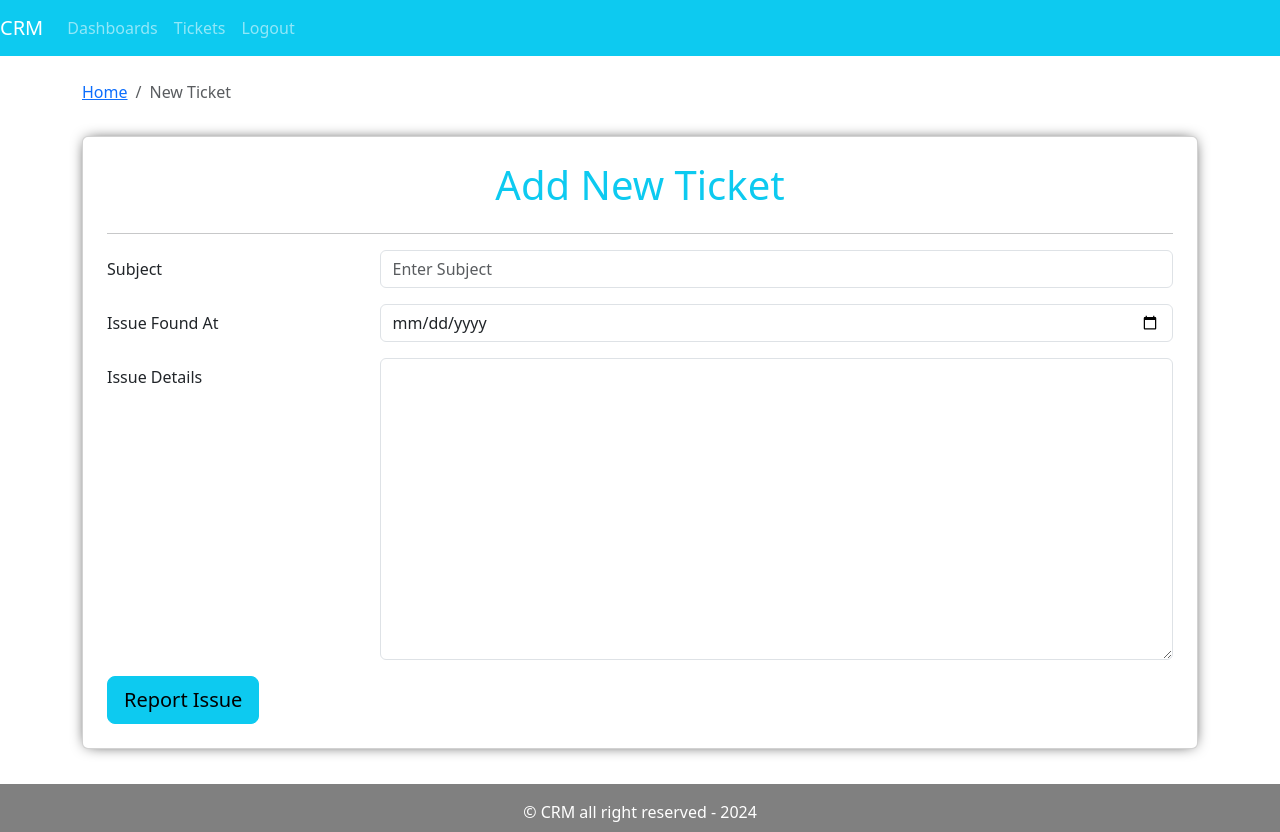
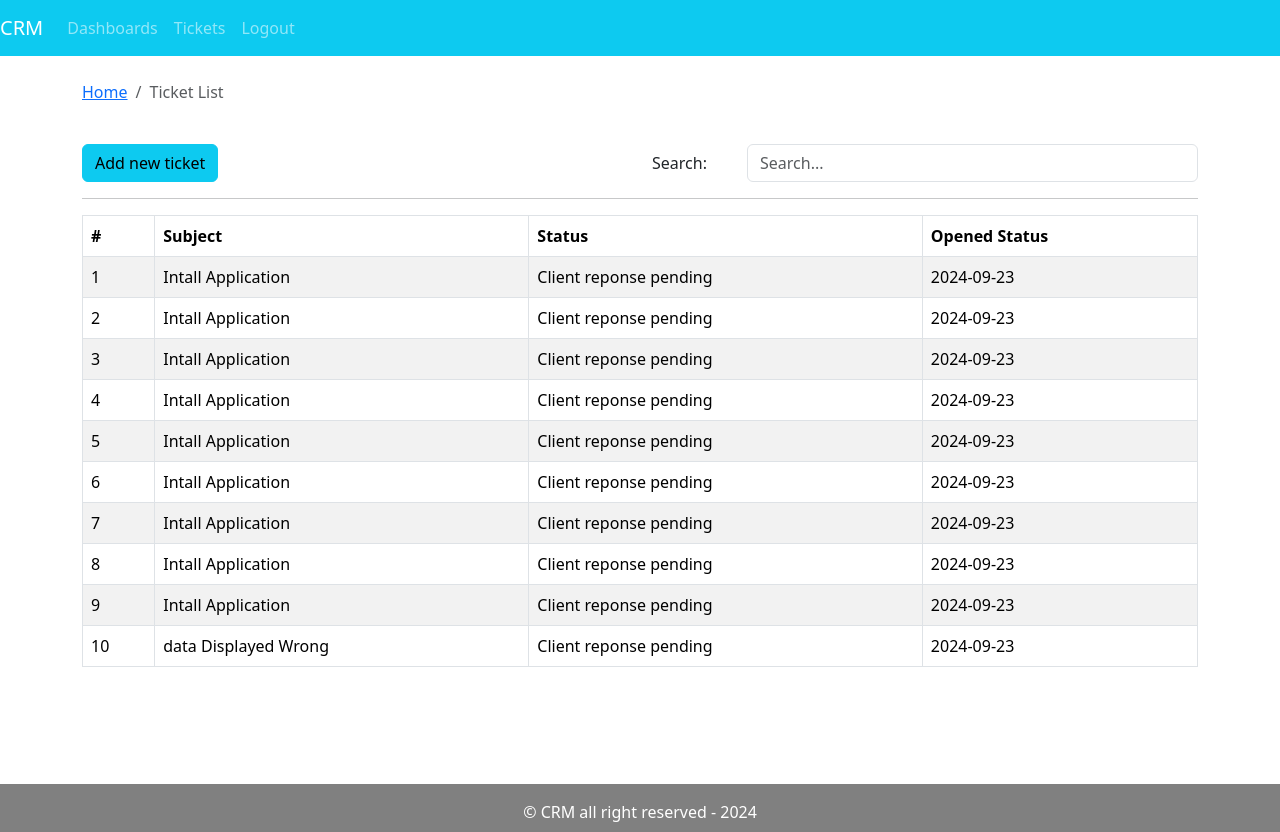
Before and after one commit to Arghadeep156/crm-frontend, a React (Create React App) app: page / in a window 1280 px wide. Built offline with nearby package versions, Linux system fonts and the light colour scheme.

Commit message:
added the ticket list

```diff
--- a/src/App.js
+++ b/src/App.js
@@ -3,13 +3,15 @@
 import DefaultLayout from "./layout/DefaultLayout";
 import Dashboard from "./page/entry/dashboard/Dashboard";
 import AddTicket from "./page/newticket/AddTicket";
-
+import TicketListing from "./page/ticket-listing/TicketListing";
 function App() {
   return (
     <div className="App">
+      {/* <Entrypage /> */}
       <DefaultLayout>
         {/* <Dashboard /> */}
-        <AddTicket />
+        {/* <AddTicket /> */}
+        <TicketListing />
       </DefaultLayout>
     </div>
   );
--- a/src/assets/dummy-tickets.json
+++ b/src/assets/dummy-tickets.json
@@ -1,51 +1,61 @@
 [
   {
     "id": 1,
+    "subject": "Intall Application",
     "status": "Client reponse pending",
     "addedAt": "2024-09-23"
   },
   {
     "id": 2,
+    "subject": "Intall Application",
     "status": "Client reponse pending",
     "addedAt": "2024-09-23"
   },
   {
     "id": 3,
+    "subject": "Intall Application",
     "status": "Client reponse pending",
     "addedAt": "2024-09-23"
   },
   {
     "id": 4,
+    "subject": "Intall Application",
     "status": "Client reponse pending",
     "addedAt": "2024-09-23"
   },
   {
     "id": 5,
+    "subject": "Intall Application",
     "status": "Client reponse pending",
     "addedAt": "2024-09-23"
   },
   {
     "id": 6,
+    "subject": "Intall Application",
     "status": "Client reponse pending",
     "addedAt": "2024-09-23"
   },
   {
     "id": 7,
+    "subject": "Intall Application",
     "status": "Client reponse pending",
     "addedAt": "2024-09-23"
   },
   {
     "id": 8,
+    "subject": "Intall Application",
     "status": "Client reponse pending",
     "addedAt": "2024-09-23"
   },
   {
     "id": 9,
+    "subject": "Intall Application",
     "status": "Client reponse pending",
     "addedAt": "2024-09-23"
   },
   {
     "id": 10,
+    "subject": "data Displayed Wrong",
     "status": "Client reponse pending",
     "addedAt": "2024-09-23"
   }
--- /dev/null
+++ b/src/components/search-form/SearchForm.js
@@ -0,0 +1,30 @@
+import React from "react";
+import { Form, FormGroup, Row, Col } from "react-bootstrap";
+import PropTypes from "prop-types";
+
+export default function SearchForm({ handleOnChange, str }) {
+  return (
+    <div>
+      <Form>
+        <FormGroup as={Row}>
+          <Form.Label column sm="2">
+            Search:{" "}
+          </Form.Label>
+          <Col ms={10}>
+            <Form.Control
+              name="searchStr"
+              onChange={handleOnChange}
+              value={str}
+              placeholder="Search..."
+            ></Form.Control>
+          </Col>
+        </FormGroup>
+      </Form>
+    </div>
+  );
+}
+
+SearchForm.prototypes = {
+  handleOnChange: PropTypes.func.isRequired,
+  str: PropTypes.string.isRequired,
+};
--- a/src/components/tickettable/TicketTable.js
+++ b/src/components/tickettable/TicketTable.js
@@ -1,5 +1,6 @@
 import React from "react";
 import { Table } from "react-bootstrap";
+import PropTypes from "prop-types";
 
 export default function TicketTable({ tickets }) {
   return (
@@ -19,7 +20,7 @@
               return (
                 <tr>
                   <td>{ele.id}</td>
-                  <td>Pta nahi</td>
+                  <td>{ele.subject}</td>
                   <td>{ele.status}</td>
                   <td>{ele.addedAt}</td>
                 </tr>
@@ -37,3 +38,6 @@
     </div>
   );
 }
+TicketTable.prototypes = {
+  tickets: PropTypes.array.isRequired,
+};
--- /dev/null
+++ b/src/page/ticket-listing/TicketListing.js
@@ -0,0 +1,49 @@
+import React, { useState, useEffect } from "react";
+import { Container, Col, Row, Button } from "react-bootstrap";
+import PageBreadCrumb from "../../components/breadcrumb/BreadCrumb";
+import SearchForm from "../../components/search-form/SearchForm";
+import TicketTable from "../../components/tickettable/TicketTable";
+import Tickets from "../../assets/dummy-tickets.json";
+
+export default function TicketListing() {
+  const [str, setStr] = useState("");
+  const [displayTicket, setDisplayTicket] = useState(Tickets);
+
+  const handleOnChange = (e) => {
+    setStr(e.target.value);
+    searchTicket(e.target.value);
+  };
+
+  const searchTicket = (sttr) => {
+    const displayList = Tickets.filter((row) =>
+      row.subject.toLowerCase().includes(sttr.toLowerCase())
+    );
+    setDisplayTicket(displayList);
+  };
+
+  useEffect(() => {}, [str, displayTicket]);
+
+  return (
+    <Container>
+      <Row>
+        <Col>
+          <PageBreadCrumb page="Ticket List" />
+        </Col>
+      </Row>
+      <Row className="mt-4">
+        <Col>
+          <Button variant="info">Add new ticket</Button>
+        </Col>
+        <Col className="text-right">
+          <SearchForm handleOnChange={handleOnChange} str={str} />
+        </Col>
+      </Row>
+      <hr />
+      <Row>
+        <Col>
+          <TicketTable tickets={displayTicket} />
+        </Col>
+      </Row>
+    </Container>
+  );
+}
```
